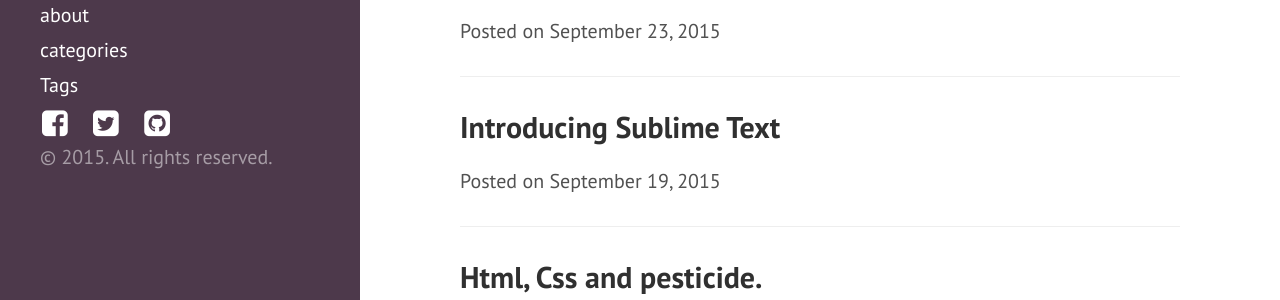
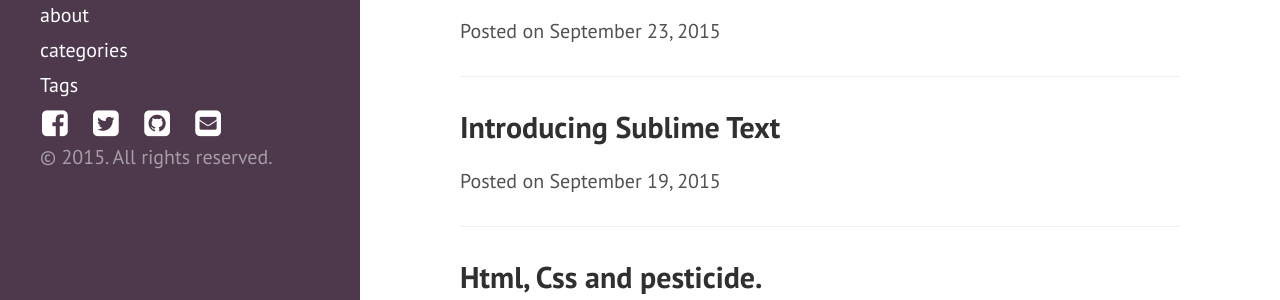
Before and after one commit to colleowino/colleowino.github.io, a Jekyll site: the page built from index.html, in a window 1280 px wide. Shown: the part 351-651 px from the top of the page. Built offline with Jekyll 4.4.1, drawn with Linux system fonts in a browser that asks for light colours; nearby versions of some CDN libraries; the list of posts is cut into pages by our own code; comment, search, counter and statistics services are not loaded.

Commit message:
add email to sidebar

```diff
--- a/_includes/sidebar.html
+++ b/_includes/sidebar.html
@@ -33,6 +33,8 @@
 		<a class="social" target="_blank"
 			href="http://twitter.com/colleowino"><i class="fa fa-twitter-square"></i></a>
 		<a class="social" target="_blank" href="http://github.com/colleowino"><i class="fa fa-github-square"></i></a>
+		<a class="social" href="mailto:colleowino@gmail.com"><i class="fa fa-envelope-square"></i></a>
+
 		</div>
     <p>&copy; {{ site.time | date: '%Y' }}. All rights reserved.</p>
   </div>
```
